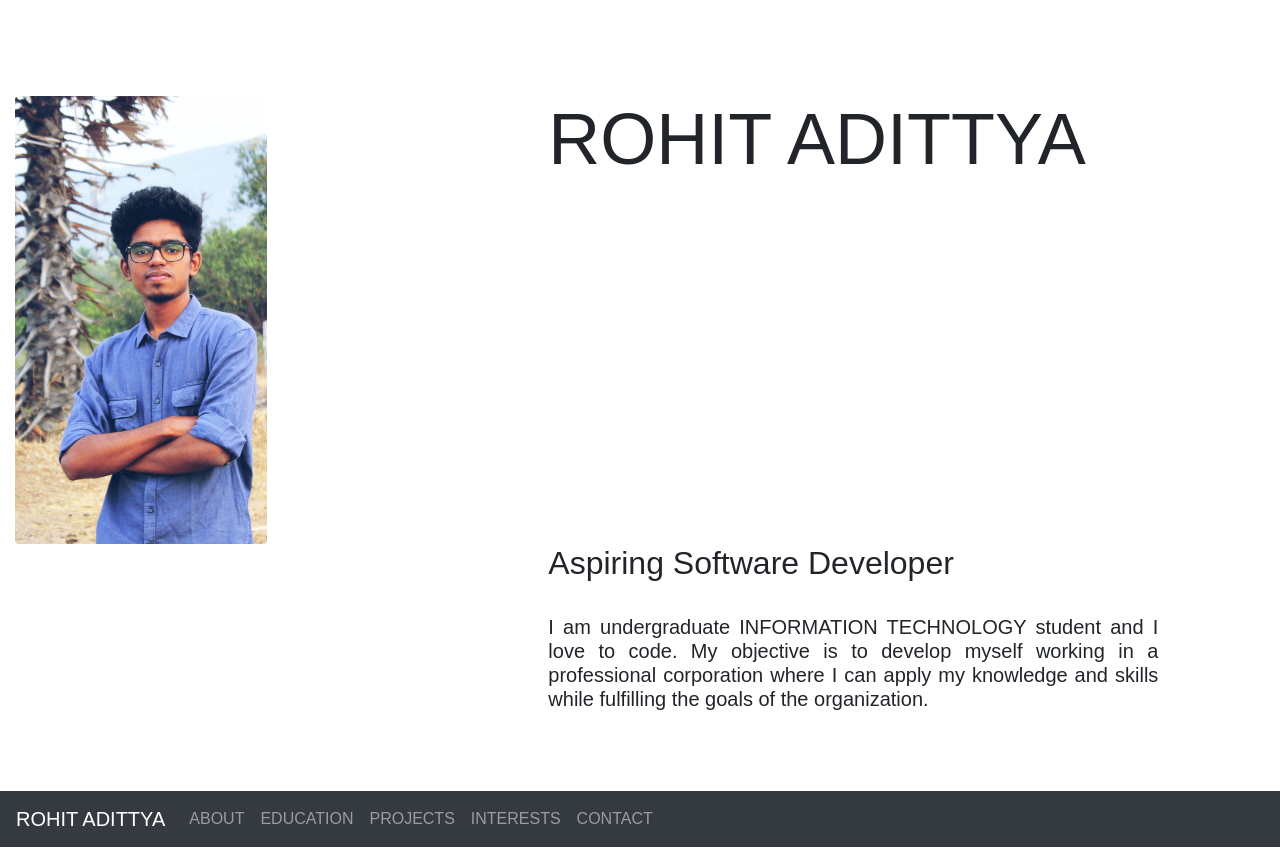
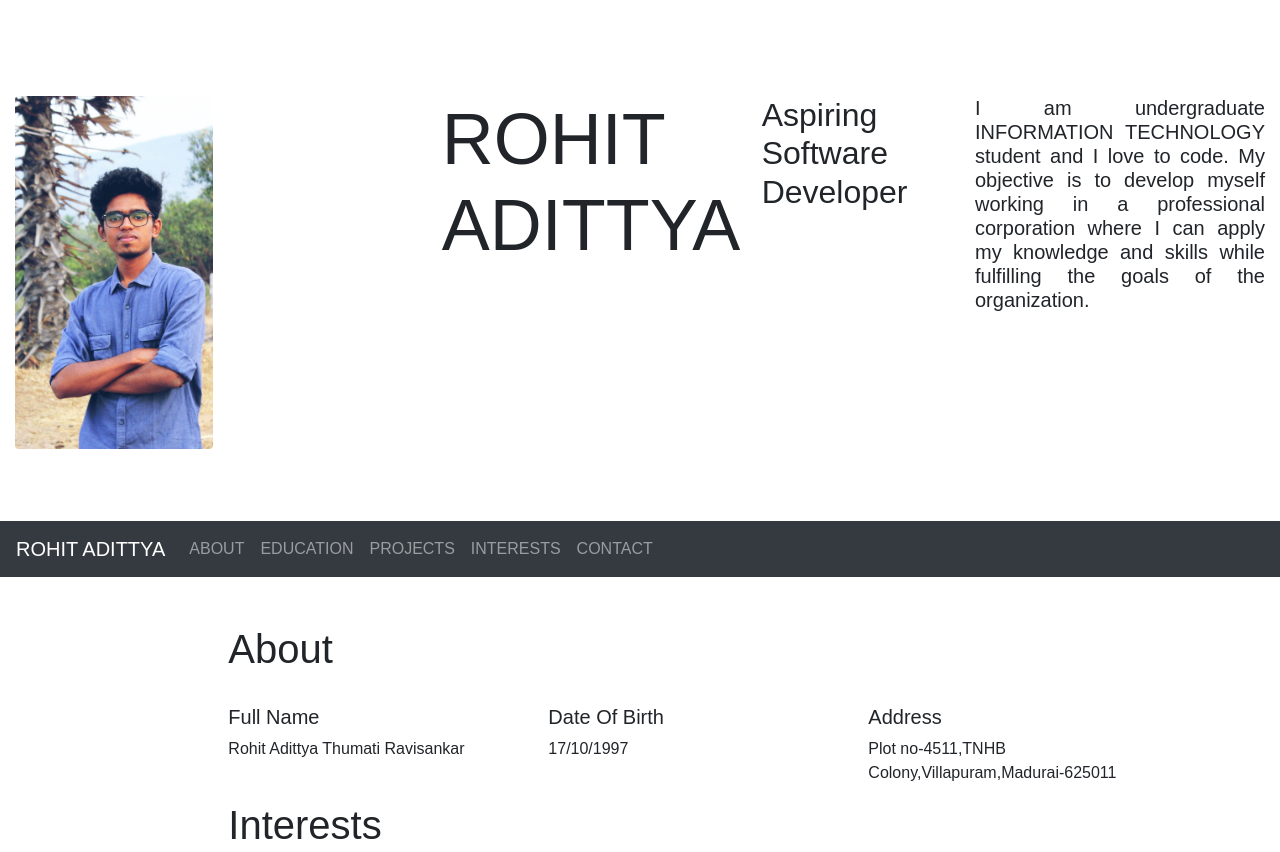
Before and after one commit to rohitadittya/rohitadittya.github.io, a plain HTML site: page index.html in a window 1280 px wide. Shown: the top 852 px of the page. Drawn offline with nearby package versions, Linux system fonts and the light colour scheme.

Commit message:
Update index.html

```diff
--- a/index.html
+++ b/index.html
@@ -17,24 +17,22 @@
   <br><br><br><br>
   <div class="home">
       <div class="row">
-            <div class="col-sm-3 col-md-3 col-lg-2 col-xl-5">
+            <div class="col-sm-3 col-md-3 col-lg-2 col-xl-4">
 
 		<img src="images\rohit.jpg" class="rounded" alt="rohit" style="width:50%">
 
             </div>
-                <div class="col-sm-3 col-md-3 col-lg-2 col-xl-6 ">
+                <div class="col-sm-3 col-md-3 col-lg-2 col-xl-3 ">
                         <h1 class="display-3 ">ROHIT ADITTYA</h1><br>
                     </div>
 
-            <div class="col-sm-3 col-md-3 col-lg-2 col-xl-5 ">
-                </div>
-                <div class="col-sm-3 col-md-3 col-lg-2 col-xl-6 ">
+
+                <div class="col-sm-3 col-md-3 col-lg-2 col-xl-2 ">
                         <h2 >Aspiring Software Developer</h2><br>
                     </div>
 
-            <div class="col-sm-3 col-md-3 col-lg-2 col-xl-5 ">
-                </div>
-                <div class="col-sm-3 col-md-3 col-lg-2 col-xl-6 ">
+
+                <div class="col-sm-3 col-md-3 col-lg-2 col-xl-3 ">
                         <h5 >I am undergraduate INFORMATION TECHNOLOGY student and I love to code. My objective is to develop myself working in a professional corporation where I can apply my knowledge and skills while fulfilling the goals of the organization.</h5>
 
                     </div>
```
